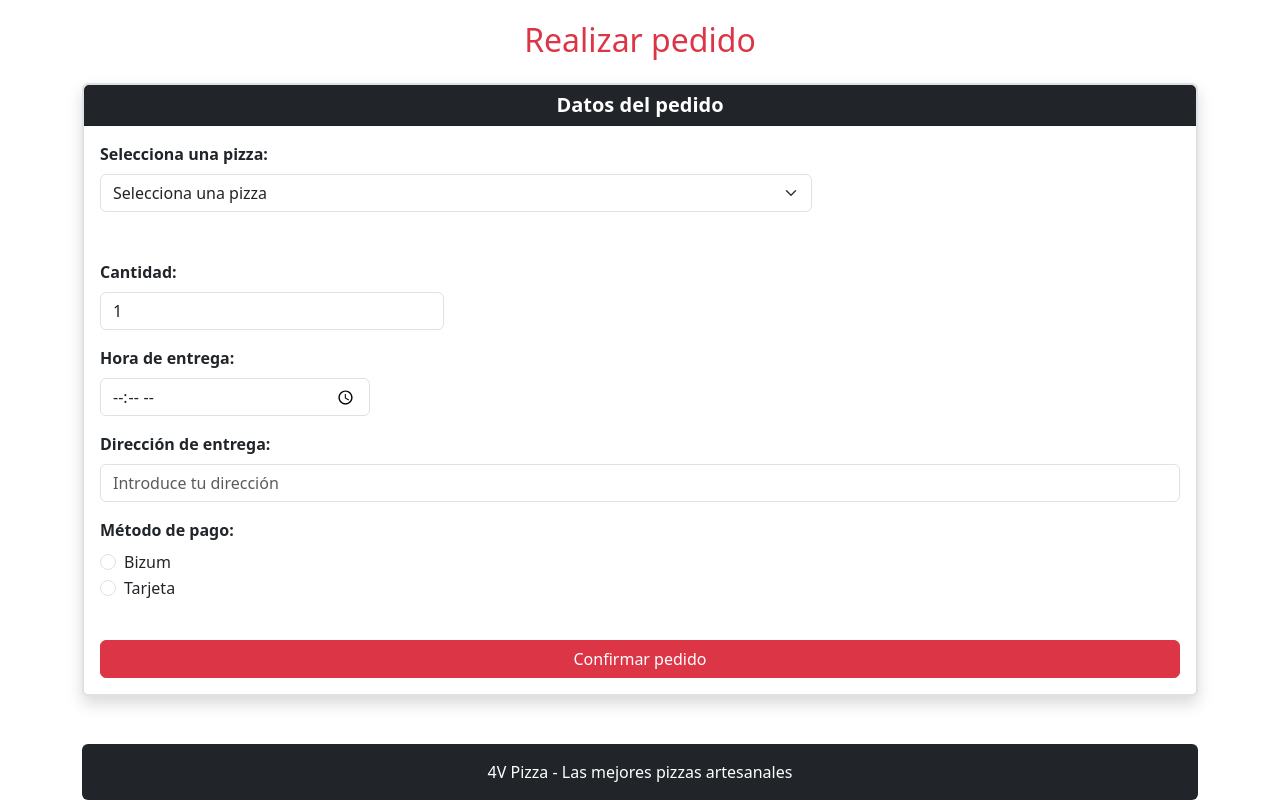
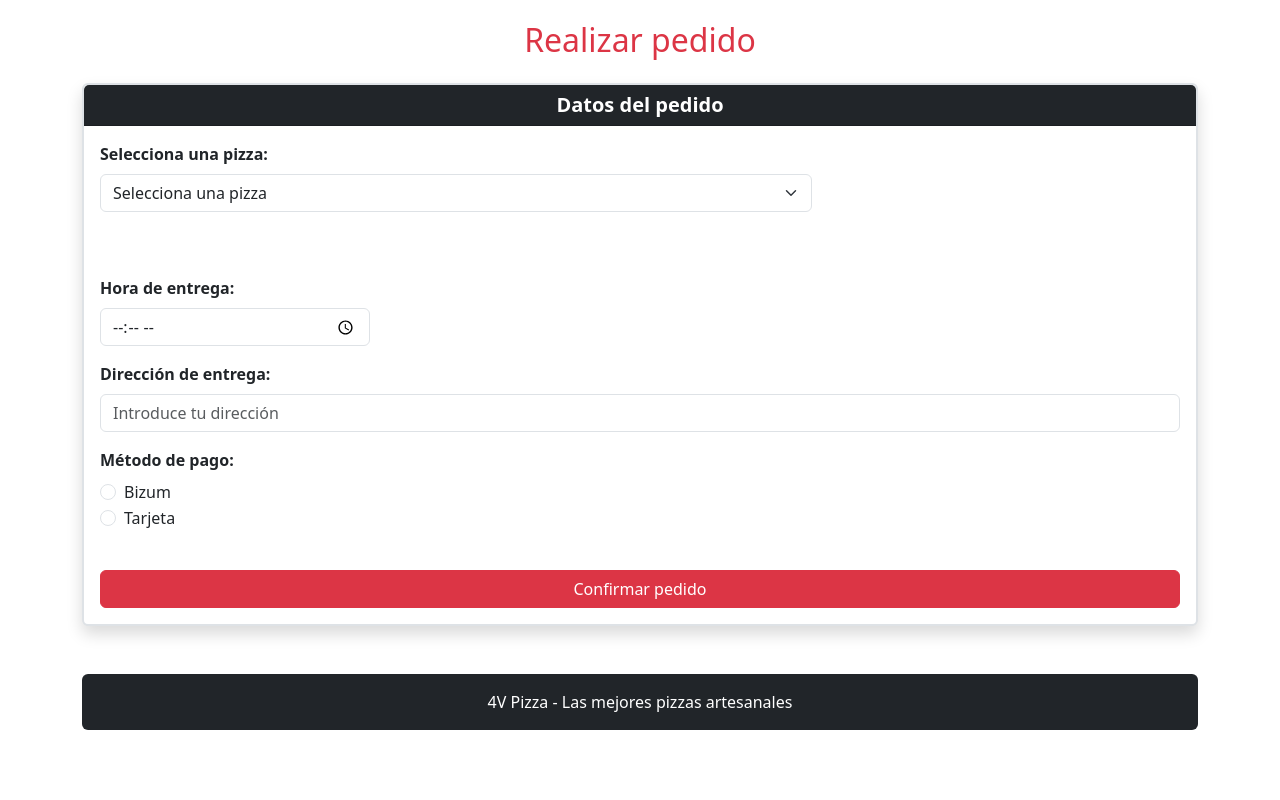
Before and after one commit to VlanVentura20/Ejercicio-Pizzas, an Angular app: page / in a window 1280 px wide. Shown: the part 1442-2242 px from the top of the page. After the commit the page ends 2172 px from the top, so only its background shows below. Built offline with nearby package versions, Linux system fonts and the light colour scheme.

Commit message:
refactor: implementar reactive forms

```diff
--- a/src/app/form-pedir-pizza/form-pedir-pizza.html
+++ b/src/app/form-pedir-pizza/form-pedir-pizza.html
@@ -1,84 +1,129 @@
-<form>
+<form [formGroup]="pedirPizza">
+
   <div class="row mb-3">
+
     @for (seleccion of pizzasSeleccionadas; track $index) {
-    <div class="col-md-8 mb-3">
-      <label class="form-label fw-bold">Selecciona una pizza:</label>
 
-      <select class="form-select" (change)="seleccionarPizza($event, $index)" required>
+    <div class="col-md-8 mb-3" formArrayName="tipoPizza">
+      <label class="form-label fw-bold">
+        Selecciona una pizza:
+      </label>
 
-        <option value="" disabled [selected]="!seleccion">
+      <select class="form-select" [formControlName]="$index" required>
+
+        <option value="" disabled>
           Selecciona una pizza
         </option>
 
         @for (pizza of pizzas(); track pizza.nombre) {
         @if (!pizzasSeleccionadas.includes(pizza.nombre) || seleccion === pizza.nombre) {
-        <option [value]="pizza.nombre" [selected]="seleccion === pizza.nombre">
+        <option [value]="pizza.nombre">
           {{ pizza.nombre }}
         </option>
         }
         }
+
       </select>
     </div>
+
+    @if (pedirPizza.controls.tipoPizza.at($index).value !== "") {
+    <div class="col-md-4" formArrayName="cantidad">
+      <label class="form-label fw-bold">
+        Cantidad:
+      </label>
+
+      <input type="number" class="form-control" [formControlName]="$index" min="1" required>
+    </div>
     }
+
+    }
+
     <div class="mt-2 mb-4">
-      @if (pizzasSeleccionadas[pizzasSeleccionadas.length - 1] !== "" && pizzasSeleccionadas.length < pizzas().length) {
-        <button type="button" class="btn btn-success mb-4 mt-2 col-md-3 " (click)="anadirPizza()">
+     @if (pedirPizza.controls.tipoPizza.at(pedirPizza.controls.tipoPizza.length - 1).value !== ""
+    && pedirPizza.controls.tipoPizza.length < pizzas().length) {
+        <button type="button" class="btn btn-success mb-4 mt-2 col-md-3" (click)="anadirPizza()">
         Añadir otra pizza
         </button>
         }
     </div>
-    <div class="col-md-4">
-      <label for="cantidad" class="form-label fw-bold">Cantidad:</label>
-      <input type="number" class="form-control" id="cantidad" name="cantidad" min="1" value="1" required>
+
+  </div>
+
+  <div class="mb-3">
+    <label for="hora" class="form-label fw-bold">
+      Hora de entrega:
+    </label>
+
+    <div class="col-sm-3">
+      <input type="time" class="form-control" id="hora" formControlName="horaEntrega" required>
     </div>
   </div>
 
   <div class="mb-3">
-    <label for="hora" class="form-label fw-bold">Hora de entrega:</label>
-    <div class="col-sm-3">
-      <input type="time" class="form-control" name="hora" id="hora" required>
-    </div>
+    <label for="direccion" class="form-label fw-bold">
+      Dirección de entrega:
+    </label>
+
+    <input type="text" class="form-control" id="direccion" formControlName="direccionEntrega"
+      placeholder="Introduce tu dirección" required>
   </div>
 
   <div class="mb-3">
-    <label for="direccion" class="form-label fw-bold">Dirección de entrega:</label>
-    <input type="text" class="form-control" id="direccion" name="direccion" placeholder="Introduce tu dirección"
-      required>
-  </div>
-
-  <div class="mb-3">
-    <label class="form-label fw-bold">Método de pago:</label>
+    <label class="form-label fw-bold">
+      Método de pago:
+    </label>
 
     <div class="form-check">
-      <input (change)="seleccionarMetodoPago('bizum')" class="form-check-input" type="radio" name="pago" id="bizum"
-        value="bizum" required>
-      <label class="form-check-label" for="bizum">Bizum</label>
+      <input (change)="seleccionarMetodoPago('bizum')" class="form-check-input" type="radio"
+        formControlName="metodoDePago" id="bizum" value="bizum">
+
+      <label class="form-check-label" for="bizum">
+        Bizum
+      </label>
     </div>
 
     <div class="form-check">
-      <input (change)="seleccionarMetodoPago('tarjeta')" class="form-check-input" type="radio" name="pago" id="tarjeta"
-        value="tarjeta">
-      <label class="form-check-label" for="tarjeta">Tarjeta</label>
+      <input (change)="seleccionarMetodoPago('tarjeta')" class="form-check-input" type="radio"
+        formControlName="metodoDePago" id="tarjeta" value="tarjeta">
+
+      <label class="form-check-label" for="tarjeta">
+        Tarjeta
+      </label>
     </div>
   </div>
 
   @if (metodoPagoSeleccionado() === 'bizum') {
-  <label class="form-label">Introduce tu número de teléfono:</label>
-  <input type="tel" class="form-control" placeholder="Número de teléfono" required>
+  <label class="form-label">
+    Introduce tu número de teléfono:
+  </label>
+
+  <input type="tel" class="form-control" formControlName="numeroTelefono" placeholder="Número de teléfono" required>
+
   } @else if (metodoPagoSeleccionado() === 'tarjeta') {
-  <label class="form-label">Número de tarjeta:</label>
-  <input type="text" class="form-control" placeholder="Número de tarjeta" required>
+
+  <label class="form-label">
+    Número de tarjeta:
+  </label>
+
+  <input type="text" class="form-control" formControlName="numeroTarjeta" placeholder="Número de tarjeta" required>
 
   <div class="col-sm-3">
-    <label class="form-label mt-3">Fecha de caducidad:</label>
-    <input type="month" class="form-control" required>
+    <label class="form-label mt-3">
+      Fecha de caducidad:
+    </label>
+
+    <input type="month" class="form-control" formControlName="caducidadTarjeta" required>
   </div>
 
-  <label class="form-label mt-3">CVV:</label>
-  <input type="text" class="form-control" placeholder="CVV" maxlength="4" required>
+  <label class="form-label mt-3">
+    CVV:
+  </label>
+
+  <input type="text" class="form-control" formControlName="cvvTarjeta" placeholder="CVV" maxlength="4" required>
   }
 
   <button type="submit" class="btn btn-danger w-100 mt-4">
     Confirmar pedido
   </button>
+
 </form>
--- a/src/app/form-pedir-pizza/form-pedir-pizza.ts
+++ b/src/app/form-pedir-pizza/form-pedir-pizza.ts
@@ -1,14 +1,33 @@
 import { Component, input, signal } from '@angular/core';
 import { Pizza } from '../models/Pizza';
+import { FormControl, ReactiveFormsModule, FormGroup, FormArray } from '@angular/forms';
+
 
 @Component({
-  imports: [],
+  imports: [ReactiveFormsModule],
   selector: 'app-form-pedir-pizza',
   styleUrl: './form-pedir-pizza.scss',
   templateUrl: './form-pedir-pizza.html',
 })
 
 export class FormPedirPizza {
+
+  pedirPizza = new FormGroup({
+    tipoPizza: new FormArray([
+      new FormControl('')
+    ]),
+    cantidad: new FormArray([
+      new FormControl(1)
+    ]),
+    horaEntrega: new FormControl(''),
+    direccionEntrega: new FormControl(''),
+    metodoDePago: new FormControl(''),
+    numeroTelefono: new FormControl(''),
+    numeroTarjeta: new FormControl(''),
+    caducidadTarjeta: new FormControl(''),
+    cvvTarjeta: new FormControl('')
+  });
+
 
   pizzas = input.required<Pizza[]>();
 
@@ -22,10 +41,9 @@ export class FormPedirPizza {
 
   anadirPizza() {
     this.pizzasSeleccionadas.push("");
-  }
 
-  seleccionarPizza(event: Event, indice: number) {
-    this.pizzasSeleccionadas[indice] = (event.target as HTMLSelectElement).value;
+    this.pedirPizza.controls.tipoPizza.push(new FormControl(''));
+    this.pedirPizza.controls.cantidad.push(new FormControl(1));
   }
 
 }
--- a/src/app/header/header.html
+++ b/src/app/header/header.html
@@ -20,12 +20,14 @@
           <a class="nav-link" href="#pedido">Realizar pedido</a>
         </li>
       </ul>
+      <form [formGroup]="busquedaForm" class="d-flex" (ngSubmit)="iniciarBusqueda()">
 
-      <form class="d-flex" (submit)="iniciarBusqueda(); $event.preventDefault()">
-        <input #busqueda (input)="ingredienteBusqueda = busqueda.value"
-          class="form-control me-2" type="search" placeholder="Search">
+        <input formControlName="busqueda" class="form-control me-2" type="search" placeholder="Search">
 
-        <button class="btn btn-outline-success" type="submit">Search</button>
+        <button class="btn btn-outline-success" type="submit">
+          Search
+        </button>
+
       </form>
     </div>
   </div>
--- a/src/app/header/header.ts
+++ b/src/app/header/header.ts
@@ -1,19 +1,22 @@
 import { Component, output } from '@angular/core';
+import { FormControl, ReactiveFormsModule, FormGroup } from '@angular/forms';
 
 @Component({
-  imports: [],
+  imports: [ReactiveFormsModule],
   selector: 'app-header',
   styleUrl: './header.scss',
   templateUrl: './header.html',
 })
 export class Header {
 
-  ingredienteBusqueda = "";
+  busquedaForm = new FormGroup({
+    busqueda: new FormControl('')
+  });
 
   textoBusqueda = output<string>();
 
   public iniciarBusqueda() {
-    this.textoBusqueda.emit(this.ingredienteBusqueda);
+    this.textoBusqueda.emit(this.busquedaForm.value.busqueda ?? '');
   }
 
 }
```
